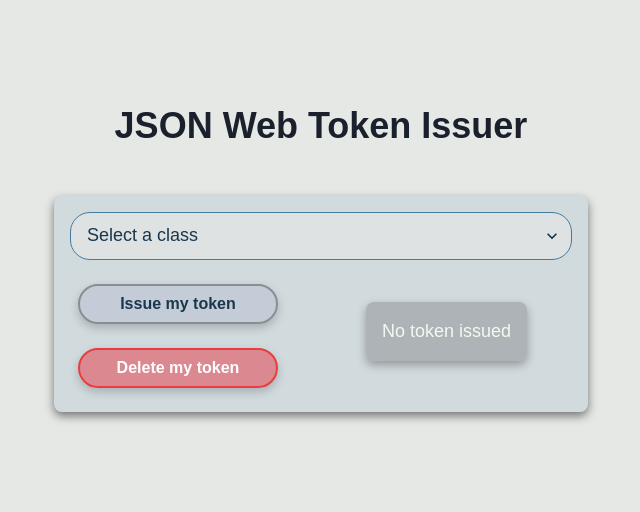
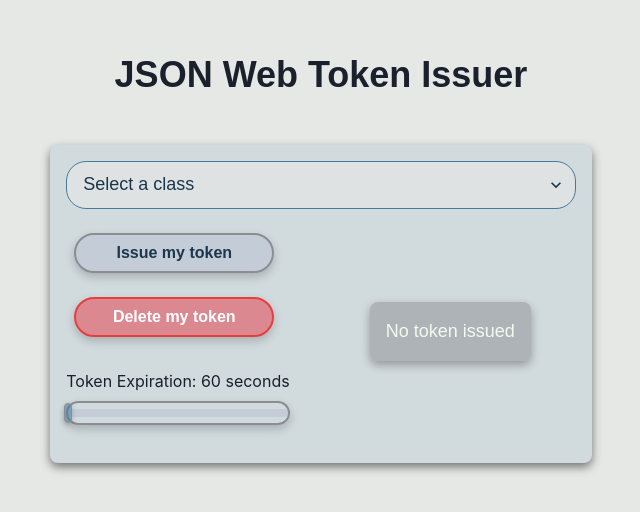
Before and after one commit to jacklion710/JWT-user-auth, a Next.js app: page / in a window 1280 px wide. Shown: the part 122-634 px from the top of the page, without its empty margins (319-959 px from the left). Built offline with nearby package versions, Linux system fonts and the light colour scheme; a web font is replaced by a local one.

Commit message:
Control lifespan of token

```diff
--- a/components/Issuer.tsx
+++ b/components/Issuer.tsx
@@ -13,7 +13,12 @@ import {
   Container,
   VStack,
   HStack,
-  Heading
+  Heading,
+  Slider,
+  SliderTrack,
+  SliderFilledTrack,
+  SliderThumb,
+  SliderMark,
 } from '@chakra-ui/react';
 import { ChangeEvent } from 'react';
 import { useToast } from '@chakra-ui/react';
@@ -27,6 +32,7 @@ const {
   secondary,
   grey,
   buttonCol,
+  accent,
   redPrimary,
   redSecondary
 } = COLORS;
@@ -40,6 +46,8 @@ const Issuer: FunctionComponent<IssuerProps> = ({ onVerify }) => {
   const [tokenStatus, setTokenStatus] = useState('No token issued');
   const [statusBoxBg, setStatusBoxBg] = useState(`${grey}80`);
   const [isTokenIssued, setIsTokenIssued] = useState(false);
+  const [tokenExpiration, setTokenExpiration] = useState(60);
+  const [isInteracting, setIsInteracting] = useState(false);
   const toast = useToast();
 
   useEffect(() => {
@@ -71,7 +79,7 @@ const Issuer: FunctionComponent<IssuerProps> = ({ onVerify }) => {
         headers: {
           'Content-Type': 'application/json',
         },
-        body: JSON.stringify({ class: selectedClass }),
+        body: JSON.stringify({ class: selectedClass, exp: tokenExpiration }),
       });
 
       const data = await response.json();
@@ -229,6 +237,48 @@ const Issuer: FunctionComponent<IssuerProps> = ({ onVerify }) => {
                       Delete my token
                     </Button>
                   </Box>
+                  <Box my={4}>
+                  <Text mb={2}>Token Expiration: {tokenExpiration} seconds</Text>
+                  <Slider
+                    defaultValue={60}
+                    min={60}
+                    max={25920000} // 300 days in seconds
+                    step={60}
+                    onChange={(val) => setTokenExpiration(val)}
+                    _hover={{ transform: 'scale(1.05)' }}
+                    _active={{ bg: `${accent}60` }}
+                    boxShadow="0px 4px 10px rgba(0, 0, 0, 0.2)"
+                    border="2px solid"
+                    borderColor={grey}
+                    transition="all 0.3s ease-in-out"
+                    borderRadius="full"
+                  >
+                    <SliderTrack
+                      bg={`${buttonCol}80`}
+                      borderRadius="full"
+                      position="relative"
+                      h="8px"
+                    >
+                      <SliderFilledTrack bg={isInteracting ? `${accent}80` : `${primary}60`}/>
+                    </SliderTrack>
+                    <SliderThumb
+                      color={primary}
+                      bgColor={`${primary}90`}
+                      boxSize={6}
+                      border="1.5px solid"
+                      borderColor={grey}
+                      boxShadow="0px 2px 5px rgba(0, 0, 0, 0.2)"
+                      _hover={{
+                        boxShadow: '0px 3px 6px rgba(0, 0, 0, 0.3)'
+                      }}
+                      _active={{
+                        bg: `${accent}CC`
+                      }}
+                      h='2.5vh'
+                      w='1vh'
+                    />
+                  </Slider>
+                </Box>
                 </VStack>
                 <VStack>
                 <Box bg={statusBoxBg} p={4} borderRadius="lg" boxShadow="0px 4px 10px rgba(0, 0, 0, 0.3)">
```
